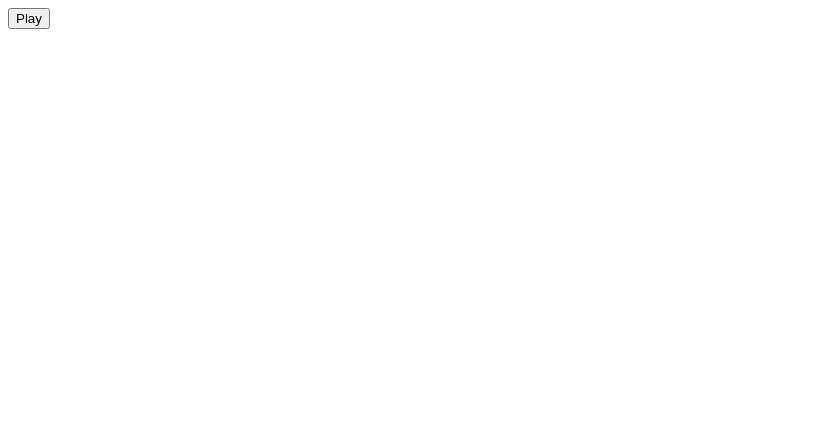
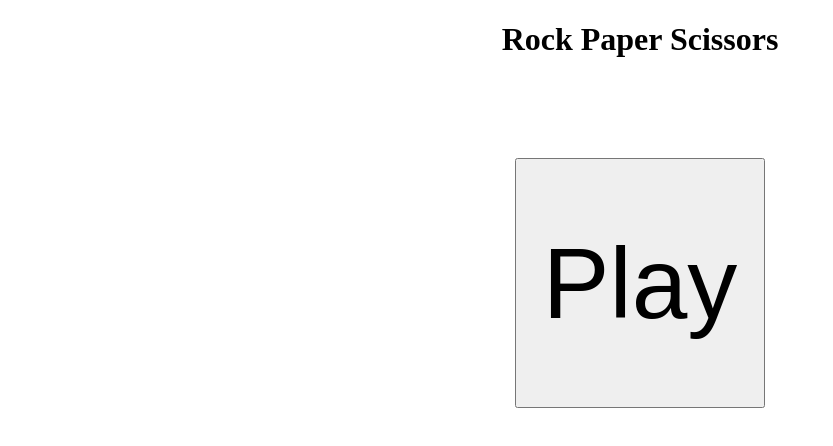
Before and after one commit to Arlots/RPS2, a plain HTML site: page index.html in a window 1280 px wide. Shown: the whole page, without its empty margins (0-833 px from the left). Drawn offline with Linux system fonts and the light colour scheme.

Commit message:
added html and css for simple play button

```diff
--- a/index.html
+++ b/index.html
@@ -8,7 +8,10 @@
     </head>
 
     <body>
-        <button>Play</button>
+        <h1>Rock Paper Scissors</h1>
+        <div clas="centerButton">
+            <button>Play</button>
+        </div>
     </body>
 
     </html>
--- a/script.js
+++ b/script.js
@@ -85,6 +85,4 @@ function playGame () {
         alert("Thanks for playing! Refresh the browser to start playing again!")
         //console.log("Thanks for playing! Refresh the browser to start playing again!")
     }
-
-
 }
--- a/styles.css
+++ b/styles.css
@@ -0,0 +1,21 @@
+h1 {
+    text-align: center;
+}
+
+button {
+    display: block;
+    width: 250px;
+    height: 250px;
+    font-size: 100px;
+    margin: auto;
+    margin-top: 100px;
+}
+
+button:hover {
+    transform: scale(1.2);
+}
+
+.centerButton {
+    width: 50%;
+    margin: auto;
+}
```
